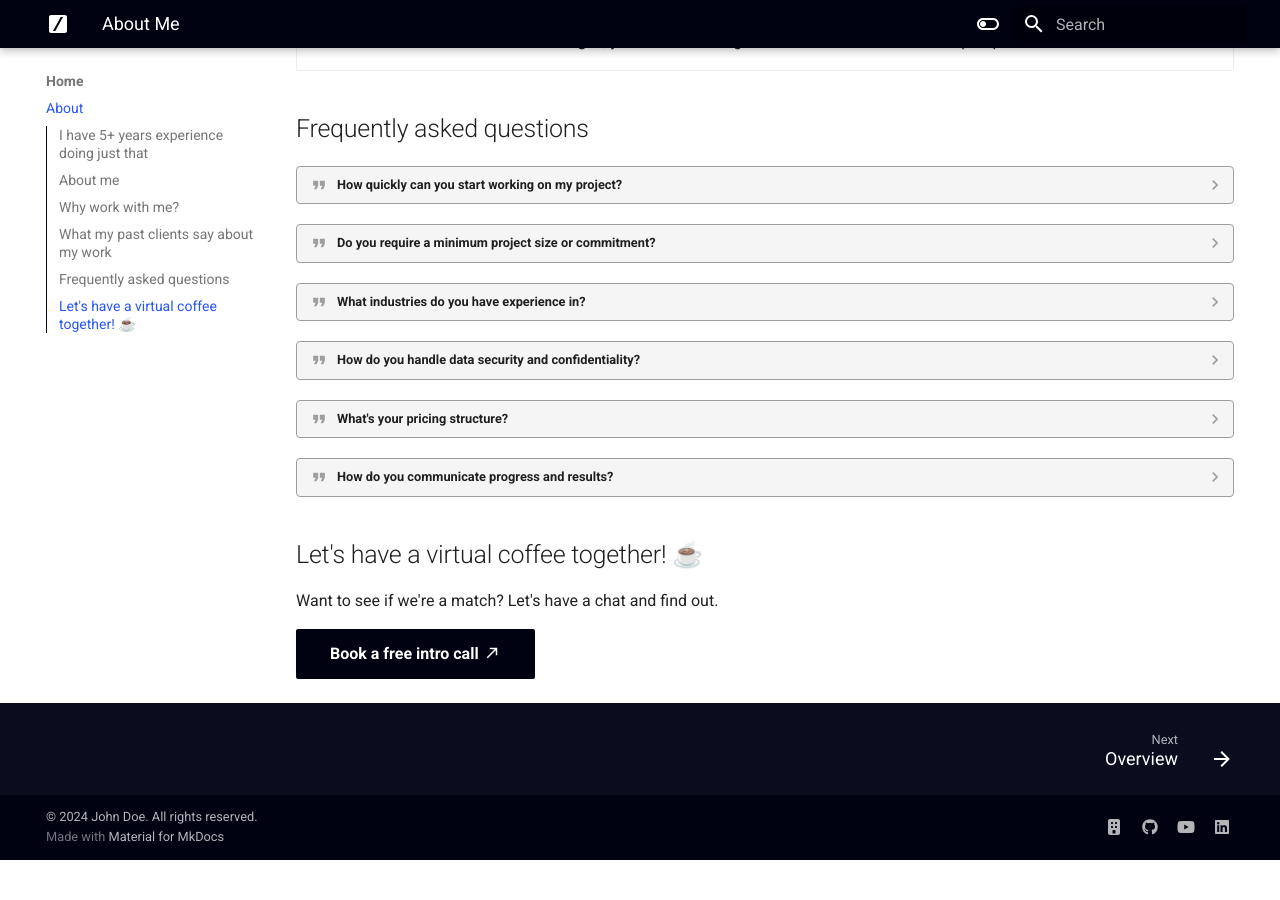
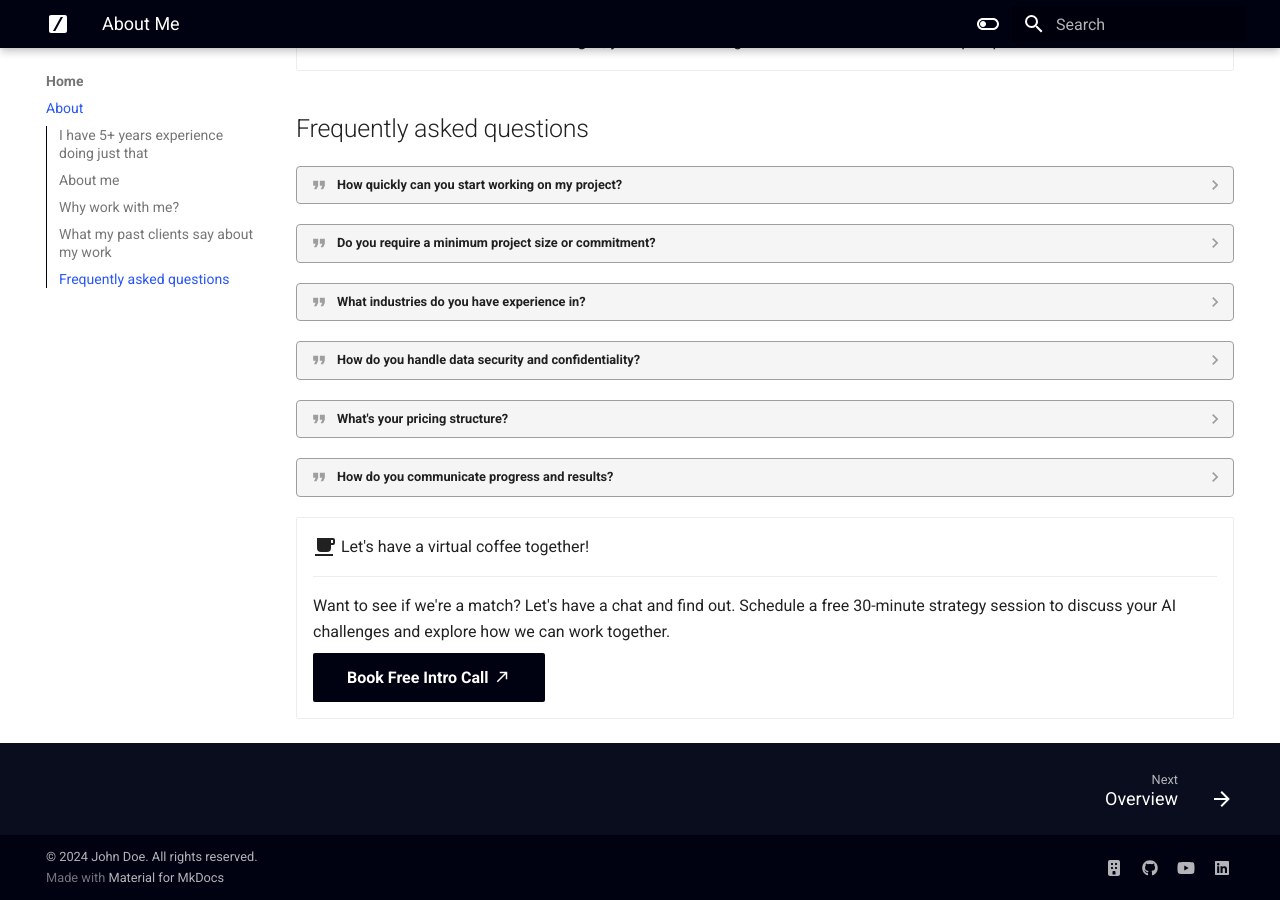
Before and after one commit to opsabarsec/mkdocs-website-template, an MkDocs documentation site: the page built from docs/index.md, in a window 1280 px wide and 900 px high, scrolled down 2401 px. Built offline with MkDocs 1.6.1 and Material for MkDocs 9.7.7, drawn with Linux system fonts in a browser that asks for light colours; before the commit the page ends 3261 px from its top, so only the background shows below that; some of the changed text lies outside the part shown.

Commit message:
Refactor documentation: Update mkdocs.yml to remove redundant call-to-action link, enhance index.md with clearer call-to-action text for scheduling a free intro call, and streamline content in cursor-code-workspace-files.md by removing unnecessary sections. These changes aim to improve user engagement and clarity across the documentation.

```diff
--- a/docs/index.md
+++ b/docs/index.md
@@ -47,7 +47,7 @@ canonical_url: https://www.daveebbelaar.com/
 
 - Need someone who understands both technical and business perspectives?
 
-[Book a free intro call :material-arrow-top-right:](https://www.calendly.com){ .md-button .md-button--primary }
+[Book Free Intro Call :material-arrow-top-right:](https://www.calendly.com){ .md-button .md-button--primary }
 
 </div>
 
@@ -155,8 +155,15 @@ Here's what sets me apart and how I can help drive value for your business:
 ??? quote "How do you communicate progress and results?"
     I maintain clear communication through weekly progress updates and regular check-in meetings. You'll receive detailed documentation of all analyses, findings, and recommendations. For ongoing projects, I provide interactive dashboards and reports that allow you to track progress and results in real-time.
 
-## Let's have a virtual coffee together! ☕️
 
-Want to see if we're a match? Let's have a chat and find out.
+<div class="grid cards" markdown>
 
-[Book a free intro call :material-arrow-top-right:](https://calendly.com){ .md-button .md-button--primary }
+-   :material-coffee:{ .lg .middle } Let's have a virtual coffee together!
+
+    ---
+
+    Want to see if we're a match? Let's have a chat and find out. Schedule a free 30-minute strategy session to discuss your AI challenges and explore how we can work together.
+
+    [Book Free Intro Call :material-arrow-top-right:](https://calendly.com){ .md-button .md-button--primary }
+
+</div>
--- a/mkdocs.yml
+++ b/mkdocs.yml
@@ -12,7 +12,6 @@ nav:
       - portfolio/projects/project-2.md
   - Blog:
     - blog/index.md
-  - Book a free intro call: https://calendly.com/
 
 theme:
   name: material
```
Also changed, not shown: docs/blog/posts/cursor-code-workspace-files.md (+0 -17 lines), docs/portfolio/index.md (+2 -2 lines).
